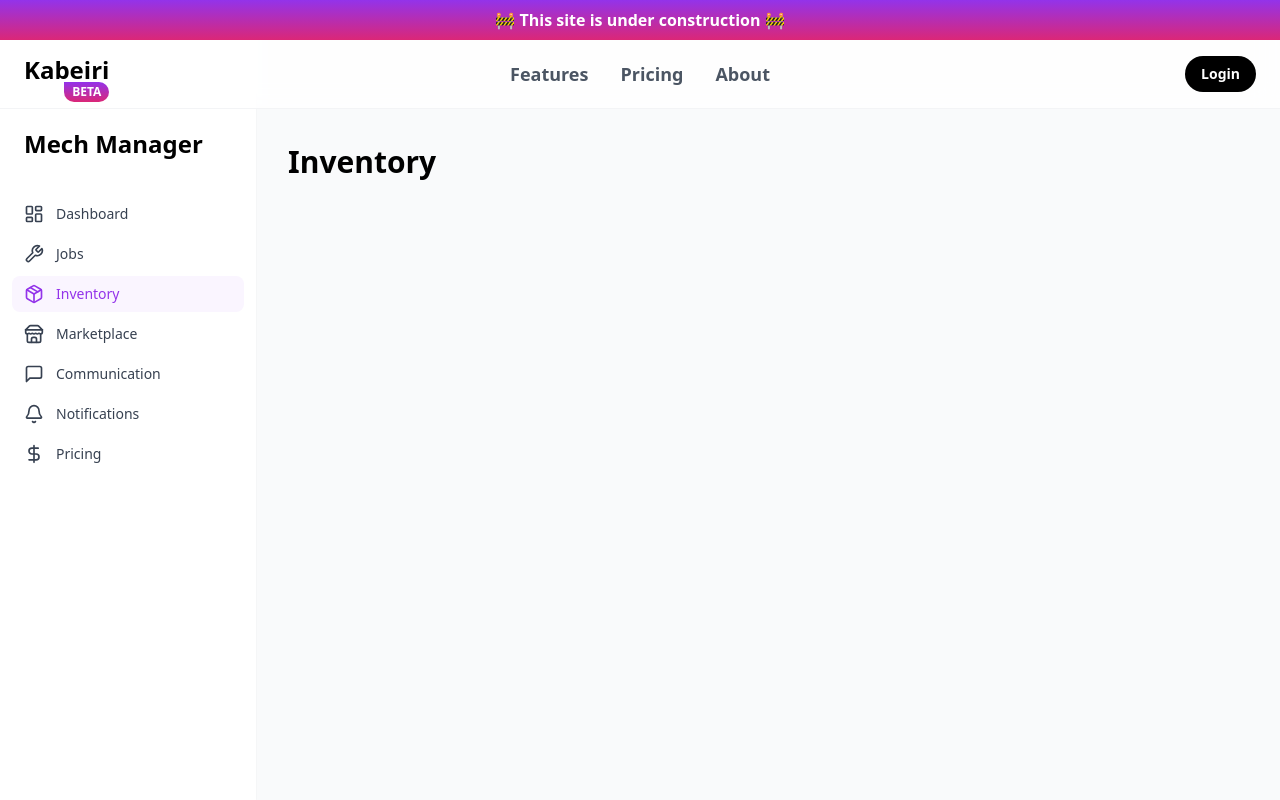
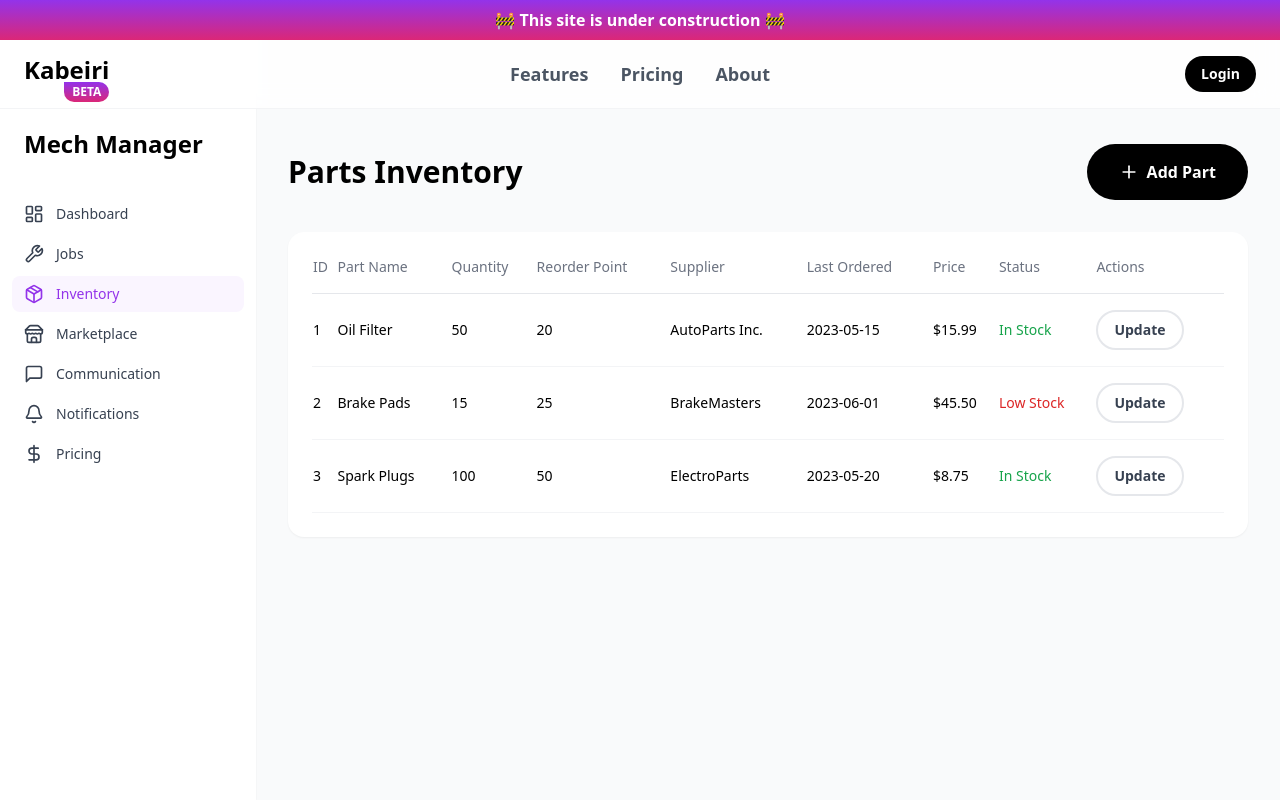
Before and after one commit to Kabeiri-Application/kabeiri-website, a Next.js app: page /dashboard/inventory in a window 1280 px wide. Shown: the top 800 px of the page. Built offline with nearby package versions, Linux system fonts and the light colour scheme; no server answers.

Commit message:
Add inventory

```diff
--- a/src/app/dashboard/inventory/page.tsx
+++ b/src/app/dashboard/inventory/page.tsx
@@ -1,9 +1,125 @@
+'use client';
+
+import { createColumnHelper } from '@tanstack/react-table';
+import { Plus } from 'lucide-react';
+
+import { Button } from '@/components/Button';
+import { Table } from '@/components/Table';
+
+type Part = {
+  id: number;
+  name: string;
+  quantity: number;
+  reorderPoint: number;
+  supplier: string;
+  lastOrdered: string;
+  price: number;
+  status: 'In Stock' | 'Low Stock' | 'Out of Stock';
+};
+
+const data: Part[] = [
+  {
+    id: 1,
+    name: 'Oil Filter',
+    quantity: 50,
+    reorderPoint: 20,
+    supplier: 'AutoParts Inc.',
+    lastOrdered: '2023-05-15',
+    price: 15.99,
+    status: 'In Stock',
+  },
+  {
+    id: 2,
+    name: 'Brake Pads',
+    quantity: 15,
+    reorderPoint: 25,
+    supplier: 'BrakeMasters',
+    lastOrdered: '2023-06-01',
+    price: 45.5,
+    status: 'Low Stock',
+  },
+  {
+    id: 3,
+    name: 'Spark Plugs',
+    quantity: 100,
+    reorderPoint: 50,
+    supplier: 'ElectroParts',
+    lastOrdered: '2023-05-20',
+    price: 8.75,
+    status: 'In Stock',
+  },
+];
+
+const columnHelper = createColumnHelper<Part>();
+
+const columns = [
+  columnHelper.accessor('id', {
+    header: 'ID',
+    cell: (info) => info.getValue(),
+  }),
+  columnHelper.accessor('name', {
+    header: 'Part Name',
+    cell: (info) => info.getValue(),
+  }),
+  columnHelper.accessor('quantity', {
+    header: 'Quantity',
+    cell: (info) => info.getValue(),
+  }),
+  columnHelper.accessor('reorderPoint', {
+    header: 'Reorder Point',
+    cell: (info) => info.getValue(),
+  }),
+  columnHelper.accessor('supplier', {
+    header: 'Supplier',
+    cell: (info) => info.getValue(),
+  }),
+  columnHelper.accessor('lastOrdered', {
+    header: 'Last Ordered',
+    cell: (info) => info.getValue(),
+  }),
+  columnHelper.accessor('price', {
+    header: 'Price',
+    cell: (info) => `$${info.getValue().toFixed(2)}`,
+  }),
+  columnHelper.accessor('status', {
+    header: 'Status',
+    cell: (info) => (
+      <span
+        className={
+          info.getValue() === 'In Stock'
+            ? 'text-green-600'
+            : info.getValue() === 'Low Stock'
+              ? 'text-red-600'
+              : 'text-yellow-600'
+        }>
+        {info.getValue()}
+      </span>
+    ),
+  }),
+  columnHelper.display({
+    id: 'actions',
+    header: 'Actions',
+    cell: () => (
+      <Button variant='secondary' size='sm'>
+        Update
+      </Button>
+    ),
+  }),
+];
+
 export default function InventoryPage() {
   return (
     <main className='p-8'>
       <div className='mx-auto max-w-7xl'>
-        <h1 className='mb-8 text-3xl font-bold'>Inventory</h1>
-        {/* Content will go here */}
+        <div className='mb-8 flex items-center justify-between'>
+          <h1 className='text-3xl font-bold'>Parts Inventory</h1>
+          <Button>
+            <Plus className='mr-2 size-5' />
+            Add Part
+          </Button>
+        </div>
+
+        <Table columns={columns} data={data} />
       </div>
     </main>
   );
```
